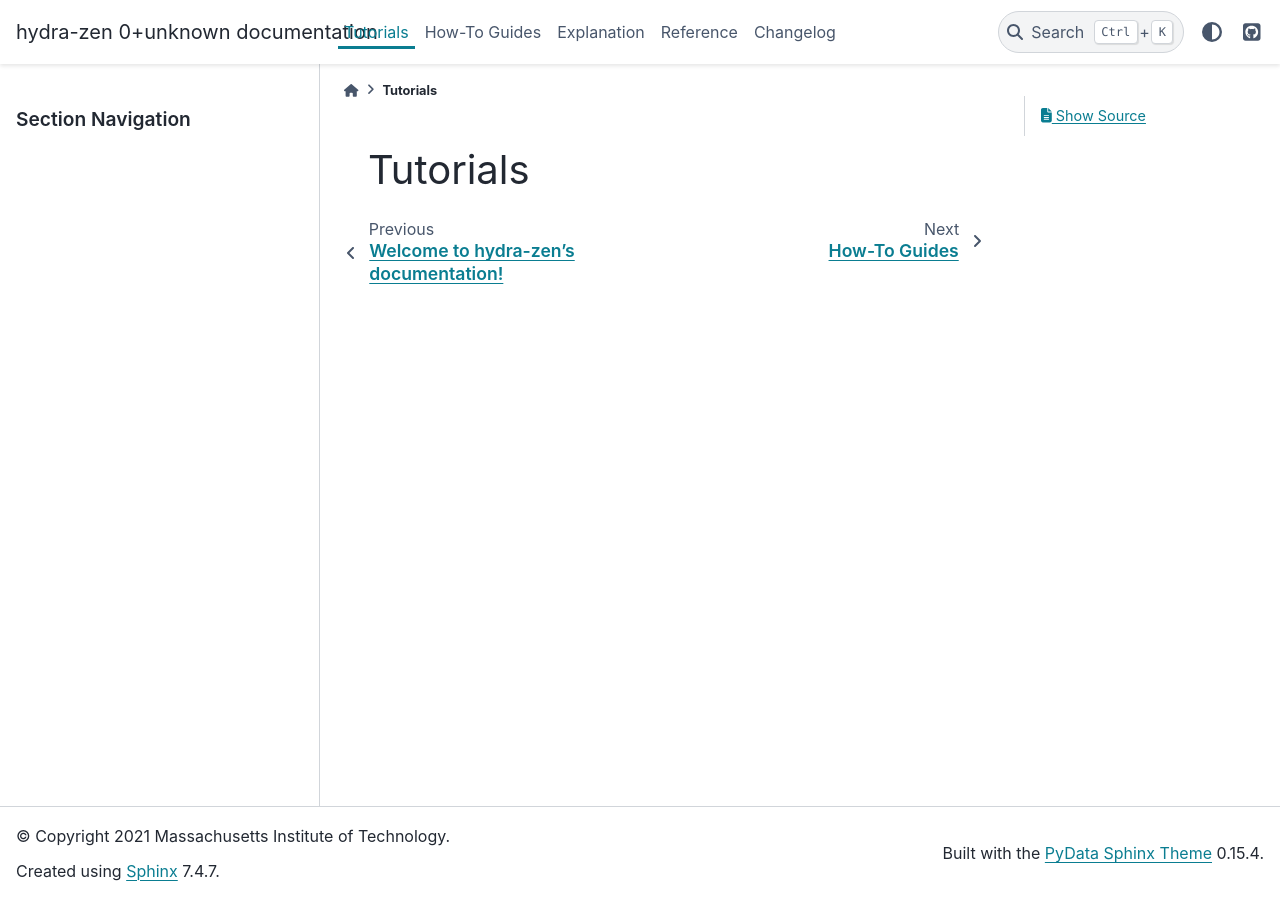
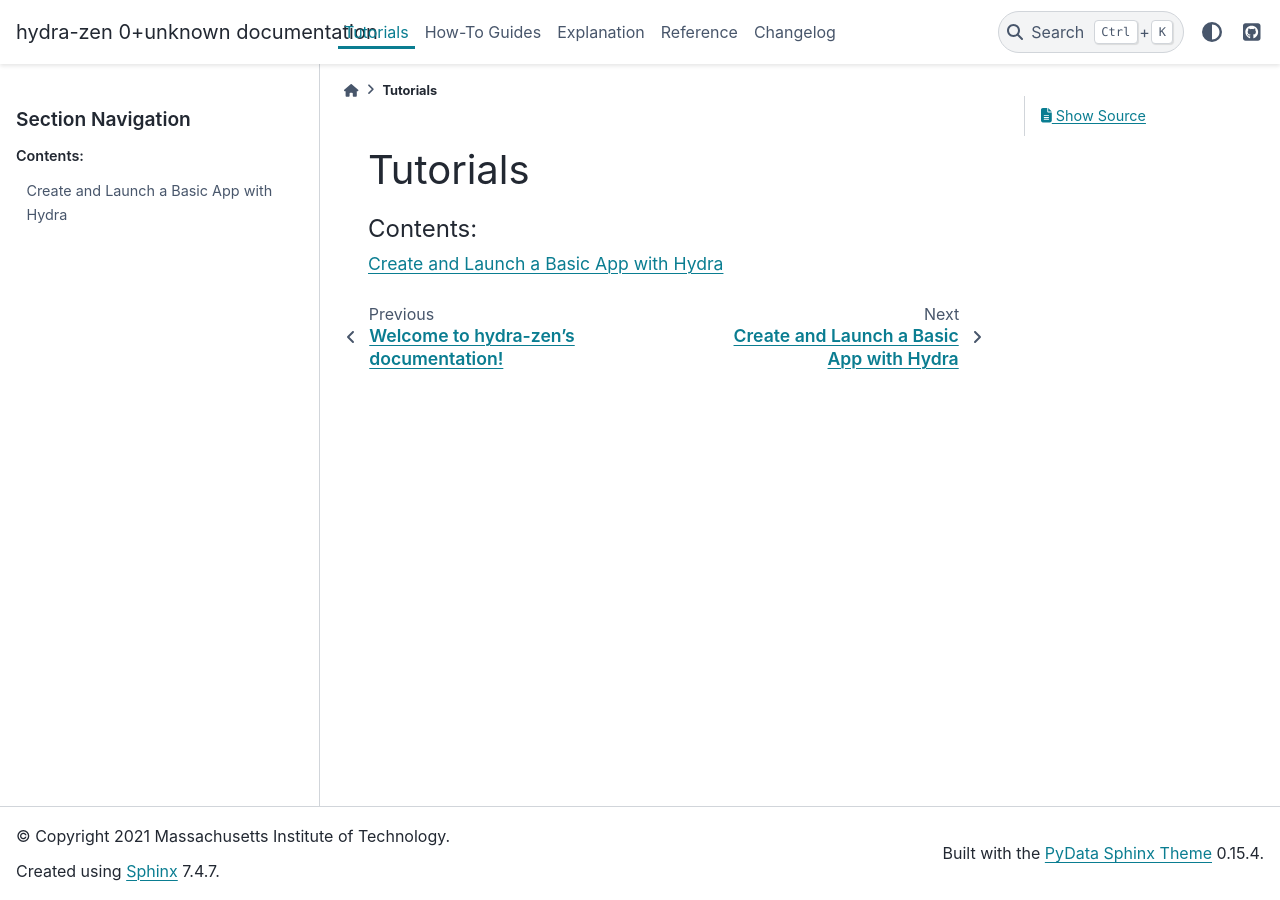
Before and after one commit to mit-ll-responsible-ai/hydra-zen, a Sphinx documentation site: the page built from docs/source/tutorials.rst, in a window 1280 px wide. Built offline with Sphinx 7.4.7 and the PyData theme 0.15.4, drawn with Linux system fonts in a browser that asks for light colours; some of the changed lines change nothing that is shown.

Commit message:
tutorials: begin basic app

```diff
--- a/docs/source/tutorials.rst
+++ b/docs/source/tutorials.rst
@@ -1,2 +1,8 @@
 Tutorials
 =========
+
+.. toctree::
+   :maxdepth: 1
+   :caption: Contents:
+
+   tutorials/basic_app
--- /dev/null
+++ b/docs/source/tutorials/basic_app.rst
@@ -0,0 +1,85 @@
+========================================
+Create and Launch a Basic App with Hydra
+========================================
+
+In this tutorial we will create a basic app that we can launch using Hydra.
+While the app itself will be trivial, we will see that it is designed to
+be configurable and that it can be run in a reproducible way.
+
+.. admonition:: Prerequisites
+
+   This tutorial does not assume that you have any familiarity with
+   hydra-zen or Hydra. It does, however, assume that you are comfortable
+   with using Python.
+
+   If you are not comfortable with using Python, consider consulting this
+   resource for `getting started with Python <https://www.pythonlikeyoumeanit.com/module_1.html>`_, and this `tutorial on the essentials of Python <https://www.pythonlikeyoumeanit.com/module_2.html>`_.
+
+
+Getting Started
+===============
+
+We will install hydra-zen and then create a Python script, where we will create our app.
+
+Installing hydra-zen
+--------------------
+
+To install hydra-zen, run the following command in your terminal:
+
+.. code:: shell
+
+    pip install hydra-zen
+
+
+To verify that hydra-zen is installed as-expected, open a Python console and try
+importing ``hydra_zen``.
+
+
+.. code:: pycon
+
+    >>> import hydra_zen
+
+
+Creating a Script for our App
+-----------------------------
+
+Navigate to (or create) a directory where you are comfortable with files being written;
+running our app will leave behind some "artifacts" here. Create a new text file called
+``my_app.py`` and open it in an editor.
+
+Designing a Simple App
+======================
+
+Our app will consist of two components:
+
+1. A "config", which defines the configurable interface of our app.
+2. A task function, which uses the populated config to execute some task via Python code.
+
+Let's design this app to take in two (configurable) player names, and to log the players'
+names to a text file.
+
+Writing the App
+---------------
+
+In ``my_app.py`` we'll define a config and task function for this app. Write the
+following in this file.
+
+
+.. code:: python
+
+    # contents of my_app.py
+
+    from hydra_zen import make_config, instantiate
+
+    Config = make_config("player1", "player2")
+
+    def task_function(cfg: Config):
+        cfg = instantiate(cfg)
+        p1 = cfg.player1
+        p2 = cfg.player2
+
+        # logging the player's names
+        with open("player_log.txt", "w") as f:
+            f.write(f"Player 1: {p1}\n" f"Player 2: {p2}")
+
+meowth that's right!
```
